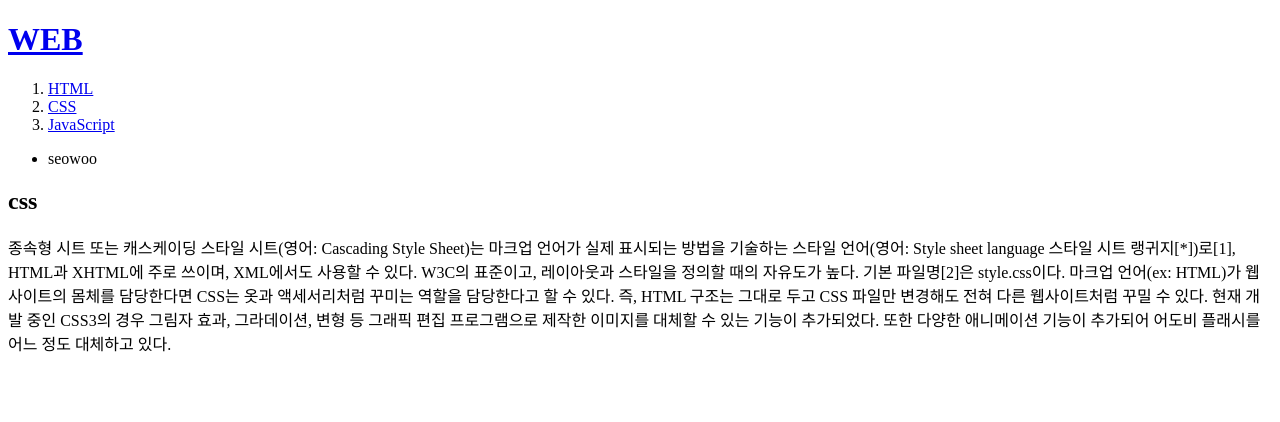
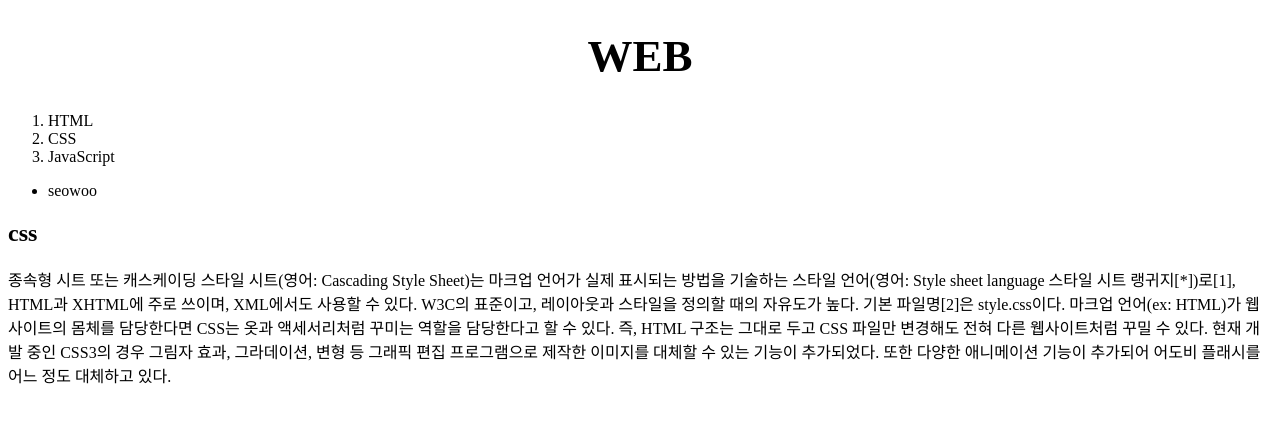
Before and after one commit to seungikyang/my-first-web-site, a plain HTML site: page 2.html in a window 1280 px wide. Drawn offline with Linux system fonts and the light colour scheme.

Commit message:
Update 2.html

```diff
--- a/2.html
+++ b/2.html
@@ -12,6 +12,16 @@
 </script>
     <title>WEB1 - CSS</title>
     <meta charset="utf-8">
+    <style>
+        a{
+            color:black;
+            text-decoration: none;
+        }
+        h1{
+            font-size:45px;
+            text-align: center;
+        }
+    </style>
 </head>
 
 <body>
```
